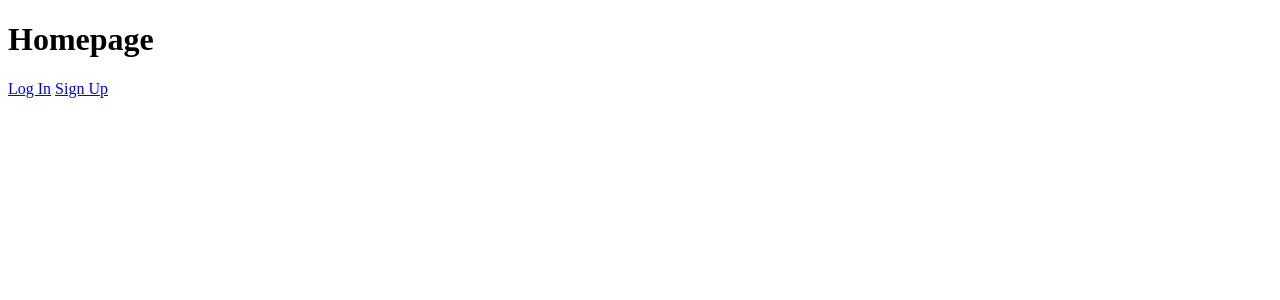
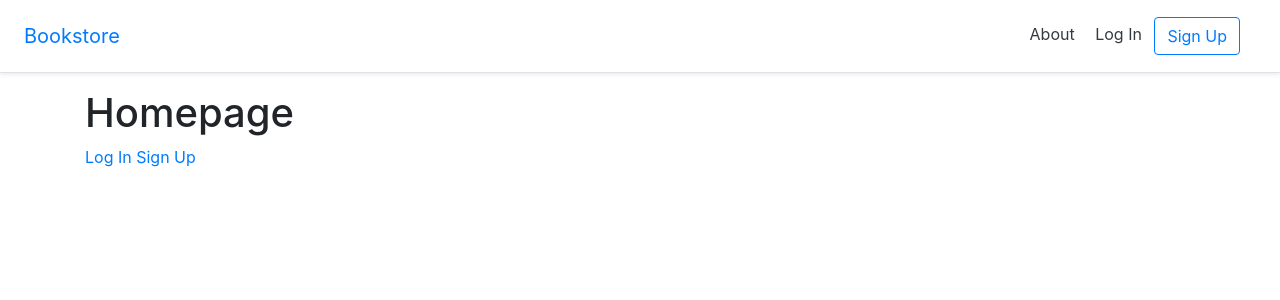
Before and after one commit to nbrix/my-critic, a Django app: page / in a window 1280 px wide. Shown: the top 300 px of the page. Run offline with Django 3.2, Linux system fonts and the light colour scheme; parts of the project's set-up code (start-up, migrations or seed data) failed here and were passed over; some libraries are stand-ins or nearby versions.

Commit message:
add styling

```diff
--- a/templates/_base.html
+++ b/templates/_base.html
@@ -1,13 +1,42 @@
+{% load static %}
 <!DOCTYPE html>
 <html>
     <head>
         <meta charset="utf-8">
         <title>{% block title %}MyCritic{% endblock title %}</title>
+        <meta name="viewport" content="width=device-width, initial-scale=1, shrink-to-fit=no">
+        <!-- CSS -->
+        <link rel="stylesheet" href="https://stackpath.bootstrapcdn.com/bootstrap/4.5.0/css/bootstrap.min.css" integrity="sha384-9aIt2nRpC12Uk9gS9baDl411NQApFmC26EwAOH8WgZl5MYYxFfc+NcPb1dKGj7Sk" crossorigin="anonymous">
+        <link rel="stylesheet" href="{% static 'css/base.css' %}">
     </head>
     <body>
+        <header>
+            <!-- Fixed navbar -->
+            <div class="d-flex flex-column flex-md-row align-items-center p-3 px-md-4
+             mb-3 bg-white border-bottom shadow-sm">
+              <a href="{% url 'home' %}" class="navbar-brand my-0 mr-md-auto
+              font-weight-normal">Bookstore</a>
+              <nav class="my-2 my-md-0 mr-md-3">
+                <a class="p-2 text-dark" href="#">About</a>
+                {% if user.is_authenticated %}
+                  <a class="p-2 text-dark" href="{% url 'logout' %}">Log Out</a>
+                {% else %}
+                  <a class="p-2 text-dark" href="{% url 'login' %}">Log In</a>
+                  <a class="btn btn-outline-primary"
+                    href="{% url 'signup' %}">Sign Up</a>
+                {% endif %}
+              </nav>
+            </div>
+          </header>
         <div class="container">
             {% block content %}
             {% endblock content %}
         </div>
+        <!-- JavaScript -->
+        <!-- JS, Popper.js, and jQuery -->
+        <script src="https://code.jquery.com/jquery-3.5.1.slim.min.js" integrity="sha384-DfXdz2htPH0lsSSs5nCTpuj/zy4C+OGpamoFVy38MVBnE+IbbVYUew+OrCXaRkfj" crossorigin="anonymous"></script>
+        <script src="https://cdn.jsdelivr.net/npm/popper.js@1.16.1/dist/umd/popper.min.js" integrity="sha384-9/reFTGAW83EW2RDu2S0VKaIzap3H66lZH81PoYlFhbGU+6BZp6G7niu735Sk7lN" crossorigin="anonymous"></script>
+        <script src="https://stackpath.bootstrapcdn.com/bootstrap/4.5.0/js/bootstrap.bundle.min.js" integrity="sha384-1CmrxMRARb6aLqgBO7yyAxTOQE2AKb9GfXnEo760AUcUmFx3ibVJJAzGytlQcNXd" crossorigin="anonymous"></script>
+        <script src="{% static 'js/base.js' %}"></script>
     </body>
 </html>
```
